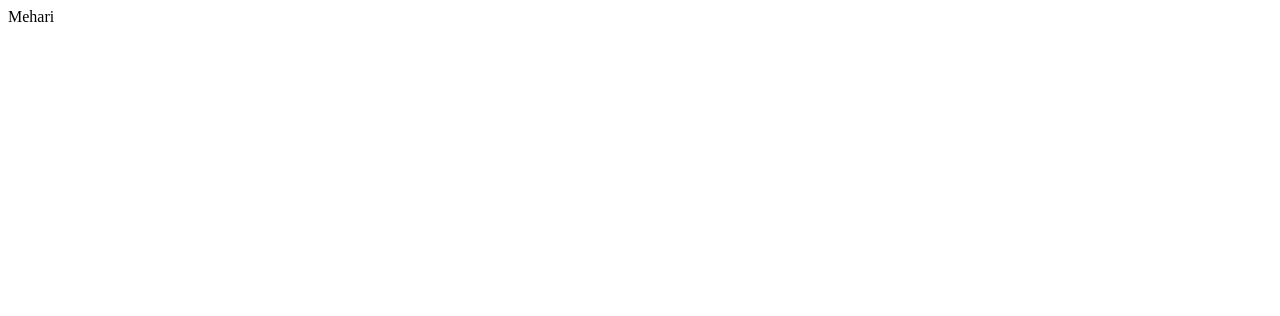
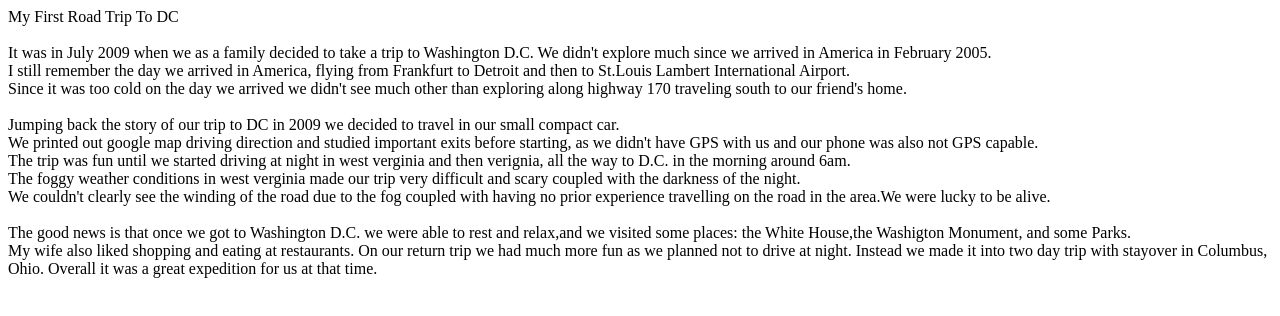
Before and after one commit to Meha777/HTML-me-something, a plain HTML site: page index.html in a window 1280 px wide. Drawn offline with Linux system fonts and the light colour scheme.

Commit message:
added paragraphs to my project

```diff
--- a/index.html
+++ b/index.html
@@ -1,2 +1,44 @@
 
-<p>Mehari</p>
+<!DOCTYPE html>
+
+<html>
+    <head>
+        <title>My First Road Trip To DC </title>
+        My First Road Trip To DC
+        </head>
+        <br>
+        <br>
+
+
+
+<body>It was in July 2009 when we as a family decided to
+    take a trip to Washington D.C. We didn't explore
+    much since we arrived in America in February 2005.
+    <br>I still remember the day we arrived in America,
+    flying from Frankfurt  to Detroit and then to St.Louis Lambert International
+    Airport.<br> Since it was too cold on the day we arrived
+    we didn't see much other than exploring along highway
+    170 traveling south to our friend's home. <img>
+    <br> <br>Jumping back the story of our trip to DC
+    in 2009 we decided to travel in our small compact car.
+    <br> We printed out google map driving direction and
+    studied important exits before starting, as we didn't
+     have GPS with us and our phone was also not GPS capable.
+   <br> The trip was fun until we started driving at night
+     in west verginia and then verignia, all the way to
+     D.C. in the morning around 6am.<br>
+    The foggy weather conditions in west verginia
+    made our trip very difficult and scary coupled with
+     the darkness of the night.<br>We couldn't clearly
+     see the winding of the road due to the fog coupled
+    with having no prior experience travelling on the
+     road in the area.We were lucky to be alive.<br><br>The good news is that
+    once we got to Washington D.C. we were able to
+    rest and relax,and we visited some places:
+    the White House,the Washigton Monument, and some
+    Parks.<br>
+    My wife also liked shopping and eating at restaurants.
+    On our return trip we had much more fun as we planned
+    not to drive at night. Instead we made it into two day
+    trip with stayover in Columbus, Ohio. Overall it was a great expedition for us at that time.</body>
+        </html>
```
